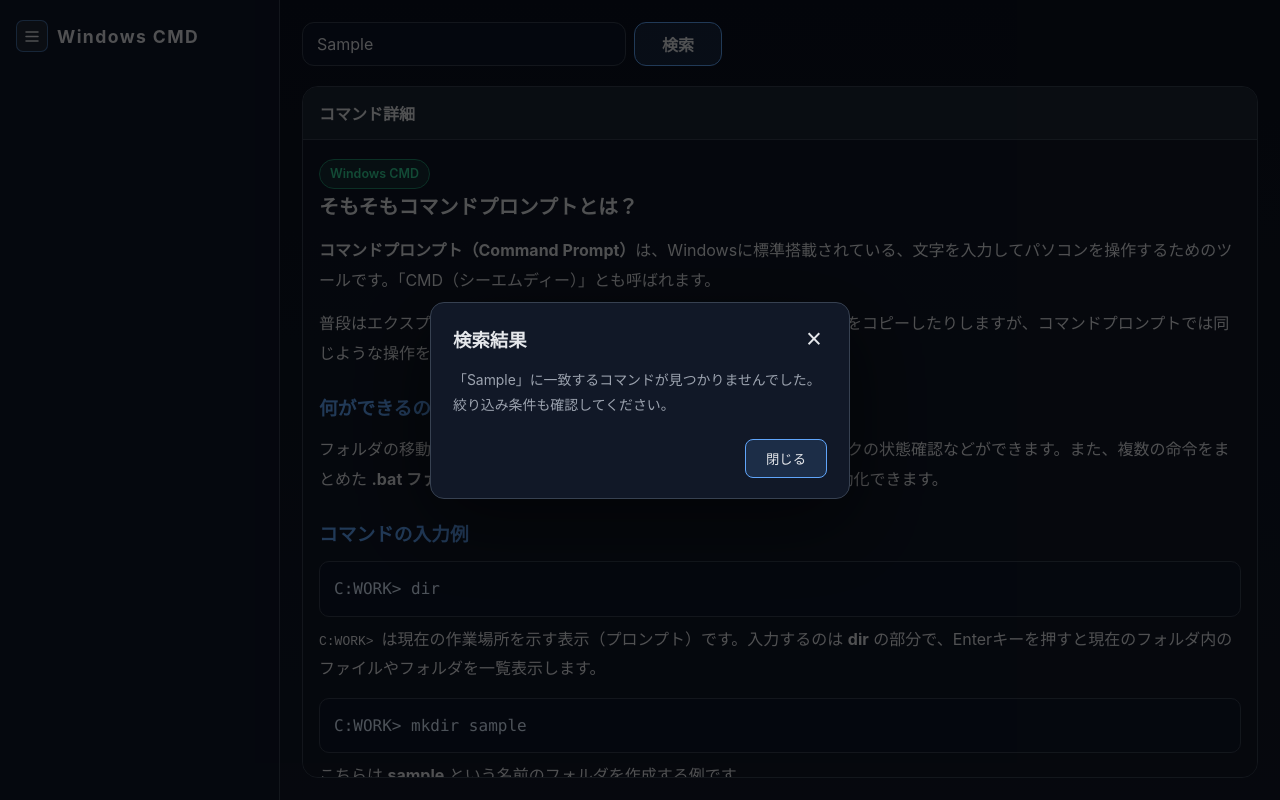
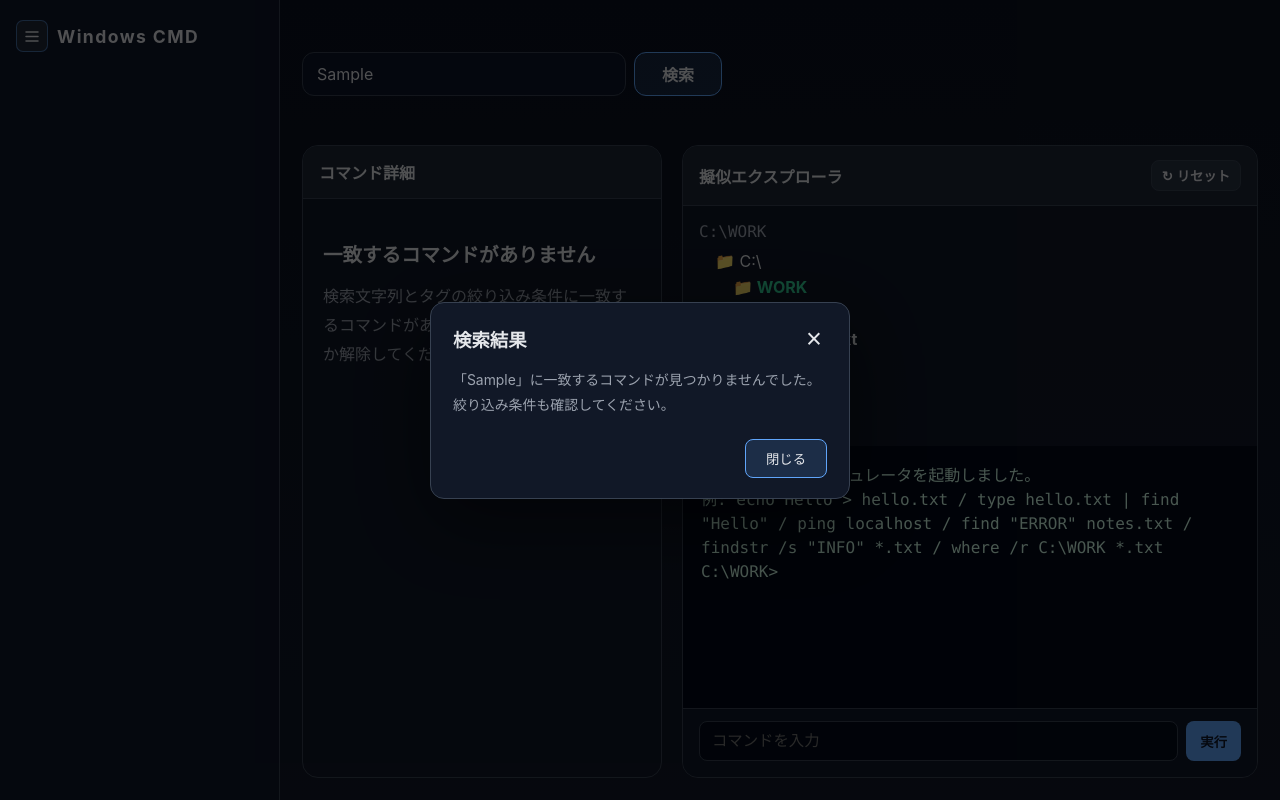
Before and after one commit to abe-portfolio/windows-cmd-manual, a plain HTML site: page index.html in a window 1280 px wide. Both pictures are taken after typing "Sample" into the empty fields and a click on the button "検索". Drawn offline with Linux system fonts and the light colour scheme.

Commit message:
Add files via upload

```diff
--- a/css/style.css
+++ b/css/style.css
@@ -519,3 +519,8 @@
   .main-toolbar { flex-direction: column; align-items: stretch; }
   .command-search, .active-filter-indicator { width: 100%; max-width: none; flex: 1 1 auto; }
 }
+
+/* v10: empty search/filter state inside the command detail panel. */
+.no-results { padding: 22px 4px; max-width: 630px; }
+.no-results h2 { color: var(--text); font-size: 1.22rem; margin: 0 0 14px; }
+.no-results p { color: var(--muted); line-height: 1.8; margin: 0; }
--- a/index.html
+++ b/index.html
@@ -5,7 +5,7 @@
     <meta name="viewport" content="width=device-width, initial-scale=1.0" />
     <title>Windows CMD Manual</title>
     <meta http-equiv="Content-Security-Policy" content="default-src 'none'; script-src 'self'; style-src 'self'; img-src 'self' data:; connect-src 'none'; object-src 'none'; base-uri 'none'; form-action 'none'" />
-    <link rel="stylesheet" href="./css/style.css?v=9" />
+    <link rel="stylesheet" href="./css/style.css?v=10" />
   </head>
   <body>
     <div class="app">
@@ -98,7 +98,7 @@
       </div>
     </dialog>
 
-    <script type="module" src="./js/site-nav.js?v=9"></script>
-    <script type="module" src="./js/main.js?v=9"></script>
+    <script type="module" src="./js/site-nav.js?v=10"></script>
+    <script type="module" src="./js/main.js?v=10"></script>
   </body>
 </html>
--- a/js/ui/sidebar.js
+++ b/js/ui/sidebar.js
@@ -88,14 +88,48 @@ export function createSidebar(ctx) {
         let activeTags = [];
         let activeMode = 'include';
         let activeSearch = '';
+        let showingNoResults = false;
+        let lastSelectedCommand = INTRO_PAGE;
+        const showNoResults = () => {
+          // Use textContent, not HTML interpolation, even if the search term is user supplied.
+          mainContentEl.classList.remove('intro-mode');
+          commandDetailEl.dataset.commandName = '';
+          commandDetailEl.replaceChildren();
+          const wrapper = document.createElement('div');
+          wrapper.className = 'no-results';
+          const heading = document.createElement('h2');
+          heading.textContent = '一致するコマンドがありません';
+          const message = document.createElement('p');
+          message.textContent = '検索文字列とタグの絞り込み条件に一致するコマンドがありません。条件を変更するか解除してください。';
+          wrapper.append(heading, message);
+          commandDetailEl.appendChild(wrapper);
+          commandDetailPanelEl.classList.add('mobile-detail-visible');
+          document.querySelectorAll('.command-link').forEach(link => link.classList.remove('active'));
+        };
         const updateVisibleCommands = () => {
-          const visible = new Set(filterVisibleCommands(
+          const names = filterVisibleCommands(
             [INTRO_PAGE, ...Object.keys(commandCatalog)], activeSearch, activeTags,
             activeMode, displayCommandName
-          ));
+          );
+          const visible = new Set(names);
           commandListEl.querySelectorAll('.command-link').forEach(link => {
             link.hidden = !visible.has(link.dataset.commandName);
           });
+          if (names.length === 0) {
+            if (!showingNoResults) {
+              lastSelectedCommand = commandDetailEl.dataset.commandName || INTRO_PAGE;
+            }
+            showingNoResults = true;
+            showNoResults();
+            return;
+          }
+          if (showingNoResults || !visible.has(commandDetailEl.dataset.commandName)) {
+            showingNoResults = false;
+            const next = visible.has(lastSelectedCommand) ? lastSelectedCommand : names[0];
+            if (next === INTRO_PAGE) showIntroPage();
+            else renderCommandDetail(next);
+            commandDetailPanelEl.classList.add('mobile-detail-visible');
+          }
         };
         document.addEventListener('cmdpg:filter-change', (event) => {
           activeTags = Array.isArray(event.detail?.tags) ? event.detail.tags : [];
```
